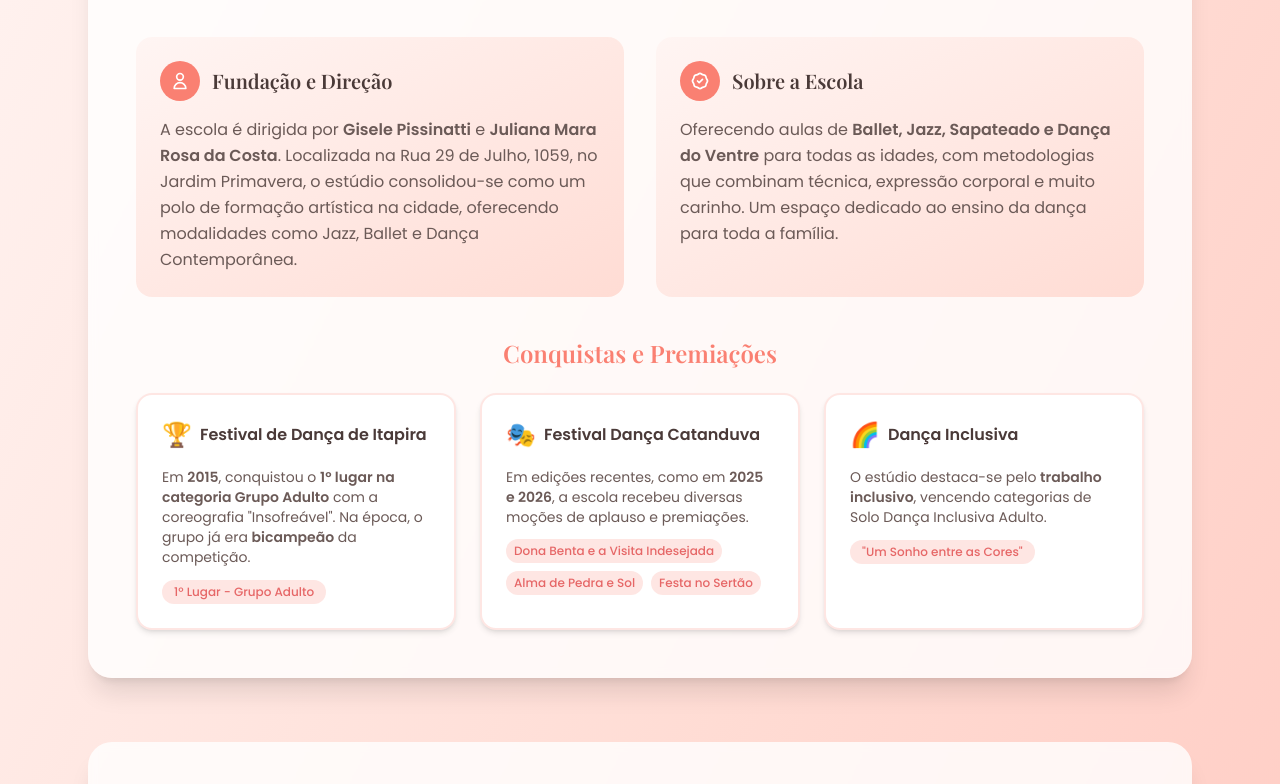
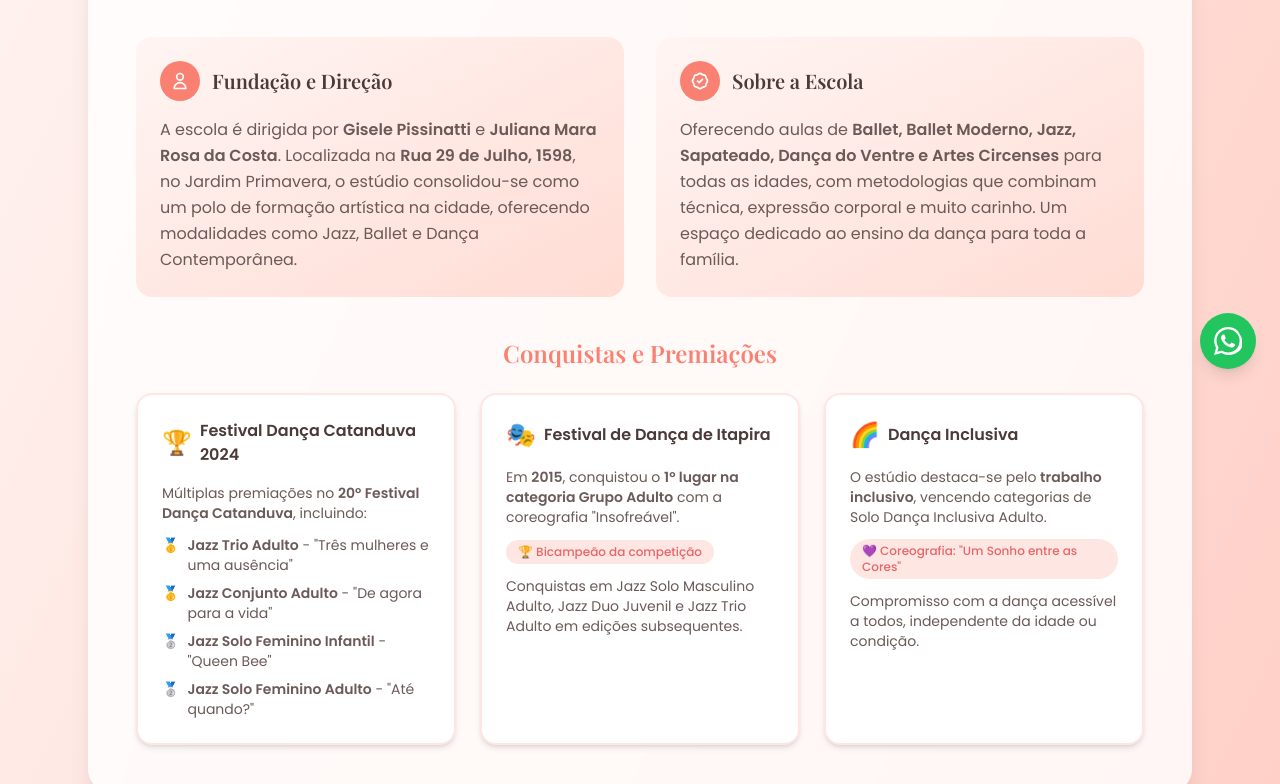
Before and after one commit to MateusJoaquim/Site_Ello, a plain HTML site: page index.html in a window 1280 px wide. Shown: the part 407-1191 px from the top of the page. Drawn offline with nearby package versions, Linux system fonts and the light colour scheme.

Commit message:
Ajustado cards, incluído botão flutuante do Whatsapp

```diff
--- a/index.html
+++ b/index.html
@@ -96,7 +96,7 @@
                             <h3 class="text-xl font-display font-semibold text-studio-text">Fundação e Direção</h3>
                         </div>
                         <p class="text-studio-muted leading-relaxed">
-                            A escola é dirigida por <strong>Gisele Pissinatti</strong> e <strong>Juliana Mara Rosa da Costa</strong>. Localizada na Rua 29 de Julho, 1059, no Jardim Primavera, o estúdio consolidou-se como um polo de formação artística na cidade, oferecendo modalidades como Jazz, Ballet e Dança Contemporânea.
+                            A escola é dirigida por <strong>Gisele Pissinatti</strong> e <strong>Juliana Mara Rosa da Costa</strong>. Localizada na <strong>Rua 29 de Julho, 1598</strong>, no Jardim Primavera, o estúdio consolidou-se como um polo de formação artística na cidade, oferecendo modalidades como Jazz, Ballet e Dança Contemporânea.
                         </p>
                     </div>
                     <div class="bg-gradient-to-br from-salmon-extra to-salmon-light p-6 rounded-2xl">
@@ -109,7 +109,7 @@
                             <h3 class="text-xl font-display font-semibold text-studio-text">Sobre a Escola</h3>
                         </div>
                         <p class="text-studio-muted leading-relaxed">
-                            Oferecendo aulas de <strong>Ballet, Jazz, Sapateado e Dança do Ventre</strong> para todas as idades, com metodologias que combinam técnica, expressão corporal e muito carinho. Um espaço dedicado ao ensino da dança para toda a família.
+                            Oferecendo aulas de <strong>Ballet, Ballet Moderno, Jazz, Sapateado, Dança do Ventre e Artes Circenses</strong> para todas as idades, com metodologias que combinam técnica, expressão corporal e muito carinho. Um espaço dedicado ao ensino da dança para toda a família.
                         </p>
                     </div>
                 </div>
@@ -118,32 +118,48 @@
                 <div>
                     <h3 class="text-2xl font-display font-semibold text-salmon text-center mb-6">Conquistas e Premiações</h3>
                     <div class="grid grid-cols-1 lg:grid-cols-3 gap-6">
+                        <!-- Festival Dança Catanduva 2024 -->
+                        <div class="bg-white p-6 rounded-2xl shadow-md border-2 border-salmon/20 hover:border-salmon transition-colors">
+                            <div class="flex items-center gap-2 mb-4">
+                                <span class="text-2xl">🏆</span>
+                                <h4 class="font-semibold text-studio-text">Festival Dança Catanduva 2024</h4>
+                            </div>
+                            <p class="text-studio-muted text-sm mb-3">
+                                Múltiplas premiações no <strong>20º Festival Dança Catanduva</strong>, incluindo:
+                            </p>
+                            <ul class="text-sm text-studio-muted space-y-2">
+                                <li class="flex items-start gap-2">
+                                    <span class="text-green-500 font-bold">🥇</span>
+                                    <span><strong>Jazz Trio Adulto</strong> - "Três mulheres e uma ausência"</span>
+                                </li>
+                                <li class="flex items-start gap-2">
+                                    <span class="text-green-500 font-bold">🥇</span>
+                                    <span><strong>Jazz Conjunto Adulto</strong> - "De agora para a vida"</span>
+                                </li>
+                                <li class="flex items-start gap-2">
+                                    <span class="text-yellow-500 font-bold">🥈</span>
+                                    <span><strong>Jazz Solo Feminino Infantil</strong> - "Queen Bee"</span>
+                                </li>
+                                <li class="flex items-start gap-2">
+                                    <span class="text-yellow-500 font-bold">🥈</span>
+                                    <span><strong>Jazz Solo Feminino Adulto</strong> - "Até quando?"</span>
+                                </li>
+                            </ul>
+                        </div>
+
                         <!-- Festival de Dança de Itapira -->
                         <div class="bg-white p-6 rounded-2xl shadow-md border-2 border-salmon/20 hover:border-salmon transition-colors">
                             <div class="flex items-center gap-2 mb-4">
-                                <span class="text-2xl">🏆</span>
+                                <span class="text-2xl">🎭</span>
                                 <h4 class="font-semibold text-studio-text">Festival de Dança de Itapira</h4>
                             </div>
                             <p class="text-studio-muted text-sm mb-3">
-                                Em <strong>2015</strong>, conquistou o <strong>1º lugar na categoria Grupo Adulto</strong> com a coreografia "Insofreável". Na época, o grupo já era <strong>bicampeão</strong> da competição.
+                                Em <strong>2015</strong>, conquistou o <strong>1º lugar na categoria Grupo Adulto</strong> com a coreografia "Insofreável".
                             </p>
-                            <span class="inline-block bg-salmon/20 text-salmon-dark text-xs font-medium px-3 py-1 rounded-full">1º Lugar - Grupo Adulto</span>
-                        </div>
-
-                        <!-- Festival Dança Catanduva -->
-                        <div class="bg-white p-6 rounded-2xl shadow-md border-2 border-salmon/20 hover:border-salmon transition-colors">
-                            <div class="flex items-center gap-2 mb-4">
-                                <span class="text-2xl">🎭</span>
-                                <h4 class="font-semibold text-studio-text">Festival Dança Catanduva</h4>
-                            </div>
-                            <p class="text-studio-muted text-sm mb-3">
-                                Em edições recentes, como em <strong>2025 e 2026</strong>, a escola recebeu diversas moções de aplauso e premiações.
+                            <span class="inline-block bg-salmon/20 text-salmon-dark text-xs font-medium px-3 py-1 rounded-full">🏆 Bicampeão da competição</span>
+                            <p class="text-studio-muted text-sm mt-3">
+                                Conquistas em Jazz Solo Masculino Adulto, Jazz Duo Juvenil e Jazz Trio Adulto em edições subsequentes.
                             </p>
-                            <div class="flex flex-wrap gap-2">
-                                <span class="bg-salmon/20 text-salmon-dark text-xs font-medium px-2 py-1 rounded-full">Dona Benta e a Visita Indesejada</span>
-                                <span class="bg-salmon/20 text-salmon-dark text-xs font-medium px-2 py-1 rounded-full">Alma de Pedra e Sol</span>
-                                <span class="bg-salmon/20 text-salmon-dark text-xs font-medium px-2 py-1 rounded-full">Festa no Sertão</span>
-                            </div>
                         </div>
 
                         <!-- Dança Inclusiva -->
@@ -155,7 +171,10 @@
                             <p class="text-studio-muted text-sm mb-3">
                                 O estúdio destaca-se pelo <strong>trabalho inclusivo</strong>, vencendo categorias de Solo Dança Inclusiva Adulto.
                             </p>
-                            <span class="inline-block bg-salmon/20 text-salmon-dark text-xs font-medium px-3 py-1 rounded-full">"Um Sonho entre as Cores"</span>
+                            <span class="inline-block bg-salmon/20 text-salmon-dark text-xs font-medium px-3 py-1 rounded-full">💜 Coreografia: "Um Sonho entre as Cores"</span>
+                            <p class="text-studio-muted text-sm mt-3">
+                                Compromisso com a dança acessível a todos, independente da idade ou condição.
+                            </p>
                         </div>
                     </div>
                 </div>
@@ -270,6 +289,16 @@
         <p class="text-xs mt-4 opacity-50">Desenvolvido por <span class="font-medium">Mateus Joaquim</span></p>
     </footer>
 
+    <!-- Botão WhatsApp Flutuante -->
+    <a href="https://wa.me/5519996461654" target="_blank" rel="noopener noreferrer" class="fixed bottom-6 right-6 w-14 h-14 bg-green-500 rounded-full flex items-center justify-center shadow-lg hover:bg-green-600 hover:scale-110 transition-all duration-300 z-50 group">
+        <svg class="w-7 h-7 text-white" fill="currentColor" viewBox="0 0 24 24">
+            <path d="M17.472 14.382c-.297-.149-1.758-.867-2.03-.967-.273-.099-.471-.148-.67.15-.197.297-.767.966-.94 1.164-.173.199-.347.223-.644.075-.297-.15-1.255-.463-2.39-1.475-.883-.788-1.48-1.761-1.653-2.059-.173-.297-.018-.458.13-.606.134-.133.298-.347.446-.52.149-.174.198-.298.298-.497.099-.198.05-.371-.025-.52-.075-.149-.669-1.612-.916-2.207-.242-.579-.487-.5-.669-.51-.173-.008-.371-.01-.57-.01-.198 0-.52.074-.792.372-.272.297-1.04 1.016-1.04 2.479 0 1.462 1.065 2.875 1.213 3.074.149.198 2.096 3.2 5.077 4.487.709.306 1.262.489 1.694.625.712.227 1.36.195 1.871.118.571-.085 1.758-.719 2.006-1.413.248-.694.248-1.289.173-1.413-.074-.124-.272-.198-.57-.347m-5.421 7.403h-.004a9.87 9.87 0 01-5.031-1.378l-.361-.214-3.741.982.998-3.648-.235-.374a9.86 9.86 0 01-1.51-5.26c.001-5.45 4.436-9.884 9.888-9.884 2.64 0 5.122 1.03 6.988 2.898a9.825 9.825 0 012.893 6.994c-.003 5.45-4.437 9.884-9.885 9.884m8.413-18.297A11.815 11.815 0 0012.05 0C5.495 0 .16 5.335.157 11.892c0 2.096.547 4.142 1.588 5.945L.057 24l6.305-1.654a11.882 11.882 0 006.33 1.724c6.055 0 11.891-4.24 11.891-9.854 0-2.39-.627-4.657-1.781-6.662"/>
+        </svg>
+        <span class="absolute right-full mr-3 bg-white text-studio-text text-sm font-medium px-4 py-2 rounded-lg shadow-lg opacity-0 group-hover:opacity-100 transition-opacity duration-300 whitespace-nowrap">
+            Fale conosco
+        </span>
+    </a>
+
     <script>
         document.getElementById('ano').textContent = new Date().getFullYear();
     </script>
```
